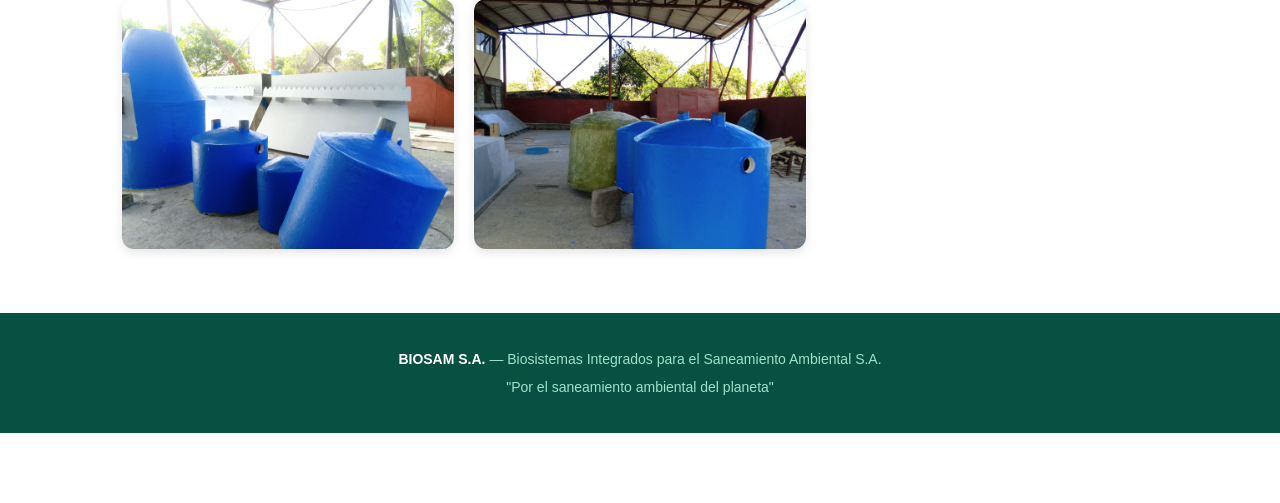
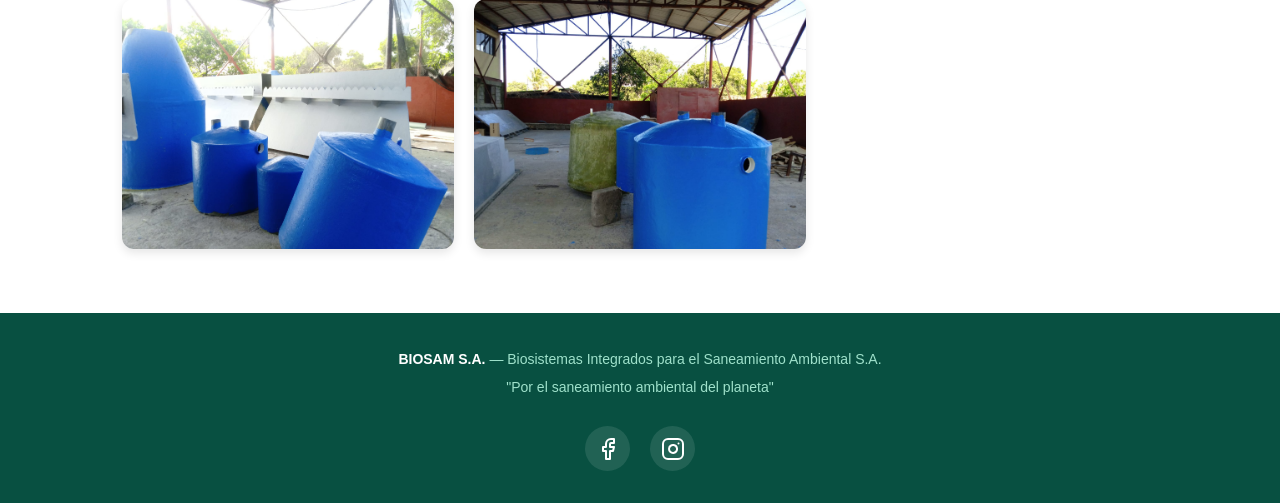
Before and after one commit to Andrusk224/biosam-website, a Flask app: page /galeria in a window 1280 px wide. Shown: the part 1072-1575 px from the top of the page. Before the commit the page ends 1505 px from the top, so only its background shows below. Run offline with Flask 3, Linux system fonts and the light colour scheme.

Commit message:
fix galery

```diff
--- a/templates/galeria.html
+++ b/templates/galeria.html
@@ -8,13 +8,16 @@
 </head>
 <body>
 
+  <!-- ========== NAVIGATION ========== -->
   <nav>
     <div class="logo"><a href="/" style="text-decoration: none; color: inherit;">bio<span>sam</span></a></div>
 
+    <!-- Botón de menú para celulares (Hamburguesa) -->
     <div class="menu-toggle" id="mobile-menu">
       ☰
     </div>
 
+    <!-- Lista de enlaces -->
     <ul class="nav-links" id="nav-links">
       <li><a href="/#about">Nosotros</a></li>
       <li><a href="/#services">Servicios</a></li>
@@ -24,6 +27,7 @@
     </ul>
   </nav>
 
+  <!-- ========== GALLERY SECTION ========== -->
   <section class="gallery-page">
     <div class="gallery-header">
       <h2>Nuestra Galería</h2>
@@ -36,43 +40,33 @@
       <div class="photo-item">
         <img src="/static/Imagenes/portadabiosam.jpeg" alt="Planta de tratamiento de aguas residuales BIOSAM">
       </div>
-
       <div class="photo-item">
         <img src="/static/Imagenes/tanqueagua.jpeg" alt="Gran tanque de recolección de agua azul BIOSAM vertical">
       </div>
-
       <div class="photo-item">
         <img src="/static/Imagenes/tanqueagua2.jpeg" alt="Batería de tanques de agua instalados en terreno rural">
       </div>
-
       <div class="photo-item">
         <img src="/static/Imagenes/tanqueagua3.jpeg" alt="Sistemas de almacenamiento de agua BIOSAM en campo">
       </div>
-
       <div class="photo-item">
         <img src="/static/Imagenes/tanqueagua4.jpeg" alt="Instalación de tanques verticales para agua">
       </div>
-
       <div class="photo-item">
         <img src="/static/Imagenes/tanquemediano.jpeg" alt="Tanques horizontales PRFV en proceso de fabricación">
       </div>
-
       <div class="photo-item">
         <img src="/static/Imagenes/tanquemediano2.jpeg" alt="Tanque vertical mediano azul en taller">
       </div>
-
       <div class="photo-item">
         <img src="/static/Imagenes/tanquepequeno.jpeg" alt="Sistemas biodigestores pequeños BIOSAM">
       </div>
-
       <div class="photo-item">
         <img src="/static/Imagenes/tanquepequeno2.jpeg" alt="Biodigestor pequeño en terreno">
       </div>
-
       <div class="photo-item">
         <img src="/static/Imagenes/tanquepequeno3.jpeg" alt="Instalación de sistema biodigestor pequeño">
       </div>
-
       <div class="photo-item">
         <img src="/static/Imagenes/tanquepequeno4.jpeg" alt="Detalle de biodigestor pequeño BIOSAM">
       </div>
@@ -80,45 +74,86 @@
     </div>
   </section>
 
+  <!-- ========== FOOTER ========== -->
   <footer>
+    <div class="footer-container">
+
+      <!-- Textos originales -->
+      <div class="footer-info">
         <p><strong>BIOSAM S.A.</strong> — Biosistemas Integrados para el Saneamiento Ambiental S.A.</p>
         <p>"Por el saneamiento ambiental del planeta"</p>
+      </div>
+
+      <!-- Iconos de Redes Sociales -->
+      <div class="footer-socials">
+        <!-- Enlace Facebook -->
+        <a href="AQUI_PONES_EL_LINK_DE_FACEBOOK" target="_blank" class="social-btn">
+          <svg xmlns="http://www.w3.org/2000/svg" width="24" height="24" viewBox="0 0 24 24" fill="none" stroke="currentColor" stroke-width="2" stroke-linecap="round" stroke-linejoin="round"><path d="M18 2h-3a5 5 0 0 0-5 5v3H7v4h3v8h4v-8h3l1-4h-4V7a1 1 0 0 1 1-1h3z"></path></svg>
+        </a>
+        <!-- Enlace Instagram -->
+        <a href="AQUI_PONES_EL_LINK_DE_INSTAGRAM" target="_blank" class="social-btn">
+          <svg xmlns="http://www.w3.org/2000/svg" width="24" height="24" viewBox="0 0 24 24" fill="none" stroke="currentColor" stroke-width="2" stroke-linecap="round" stroke-linejoin="round"><rect x="2" y="2" width="20" height="20" rx="5" ry="5"></rect><path d="M16 11.37A4 4 0 1 1 12.63 8 4 4 0 0 1 16 11.37z"></path><line x1="17.5" y1="6.5" x2="17.51" y2="6.5"></line></svg>
+        </a>
+      </div>
+
+    </div>
   </footer>
 
+  <!-- Botón flotante de WhatsApp -->
   <a href="https://wa.me/50582200190" class="whatsapp-float" target="_blank">
     <img src="https://upload.wikimedia.org/wikipedia/commons/6/6b/WhatsApp.svg" alt="WhatsApp BIOSAM">
   </a>
+
+  <!-- Modal para agrandar imágenes -->
   <div id="imageModal" class="modal">
     <span class="close-modal">&times;</span>
     <img class="modal-content" id="imgAmpliada">
   </div>
 
+  <!-- ========== SCRIPTS (MOTORES) ========== -->
   <script>
-    // 1. Buscamos la pantalla oscura, la foto ampliada y todas las fotos pequeñas
+    /* ------------------------------------
+       1. Motor del Menú Móvil (Hamburguesa)
+       ------------------------------------ */
+    const mobileMenu = document.getElementById('mobile-menu');
+    const navLinks = document.getElementById('nav-links');
+
+    if(mobileMenu && navLinks) {
+      mobileMenu.addEventListener('click', () => {
+        navLinks.classList.toggle('active');
+      });
+
+      navLinks.addEventListener('click', () => {
+        navLinks.classList.remove('active');
+      });
+    }
+
+    /* ------------------------------------
+       2. Motor de la Galería de Fotos
+       ------------------------------------ */
     const modal = document.getElementById("imageModal");
     const modalImg = document.getElementById("imgAmpliada");
     const imagenesPequeñas = document.querySelectorAll(".photo-item img");
     const botonCerrar = document.querySelector(".close-modal");
 
-    // 2. Le decimos a cada foto pequeña: "Cuando te hagan clic, abre la pantalla oscura y muestra tu imagen"
+    if(modal && modalImg && botonCerrar) {
       imagenesPequeñas.forEach(img => {
         img.onclick = function() {
-        modal.style.display = "flex"; // Muestra la pantalla oscura
-        modalImg.src = this.src; // Copia la foto pequeña a la grande
+          modal.style.display = "flex";
+          modalImg.src = this.src;
         }
       });
 
-    // 3. Cuando hagamos clic en la "X", ocultamos la pantalla oscura
       botonCerrar.onclick = function() {
         modal.style.display = "none";
       }
 
-    // 4. (Opcional) Si la gente hace clic afuera de la foto, también se cierra
       modal.onclick = function(evento) {
         if (evento.target !== modalImg) {
           modal.style.display = "none";
         }
       }
+    }
   </script>
 </body>
 </html>
```
Lines whose indentation alone changed are shown as unchanged.
